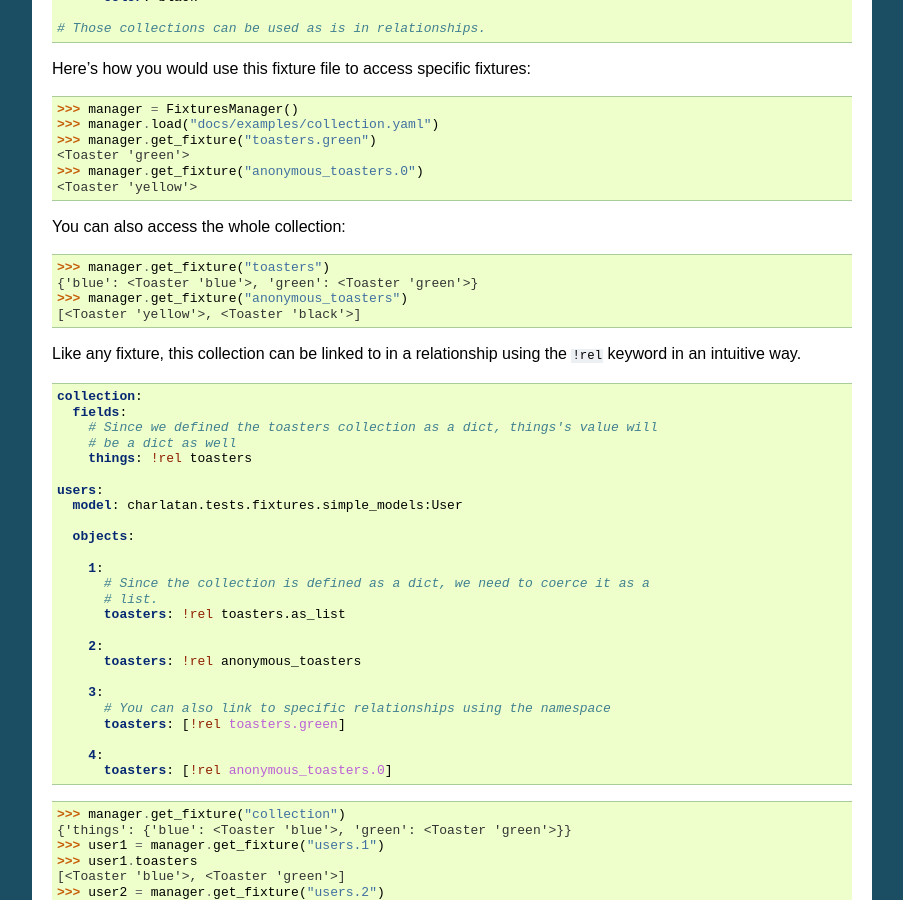
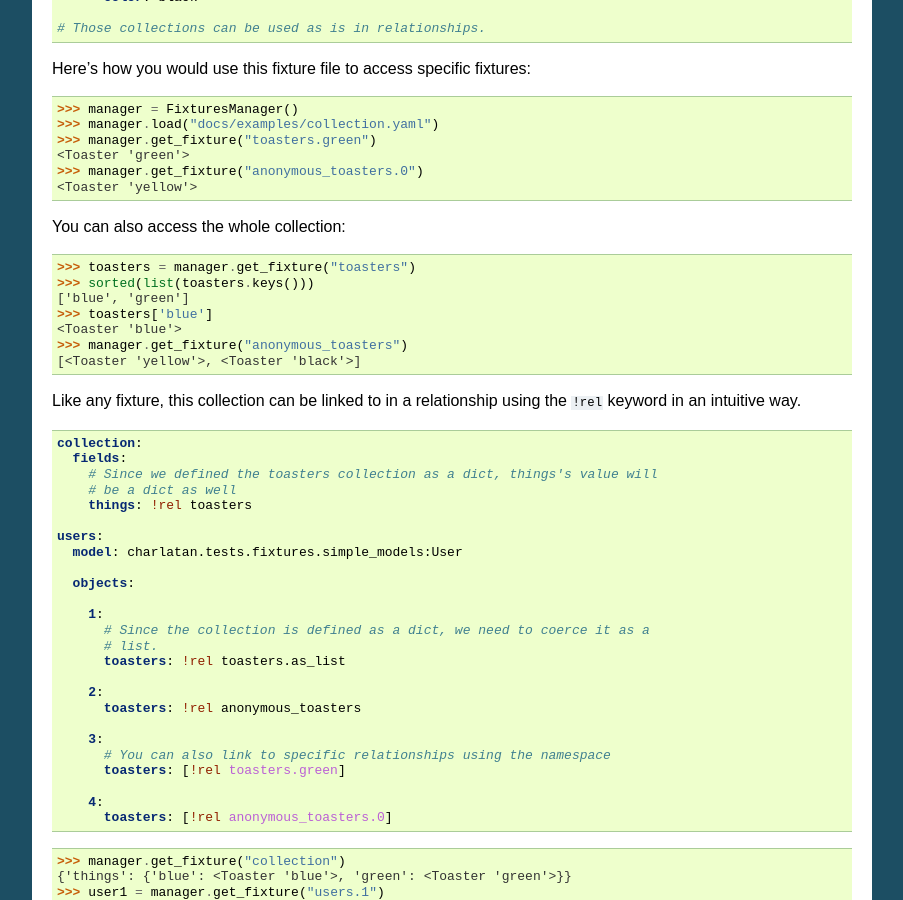
Before and after one commit to uber/charlatan, a Sphinx documentation site: the page built from docs/file-format.rst, in a window 1280 px wide and 900 px high, scrolled down 4229 px. Shown: the whole window, without its empty margins (198-1101 px from the left). Built offline with Sphinx 7.4.7, drawn with Linux system fonts in a browser that asks for light colours.

Commit message:
Make doctest more deterministic

```diff
--- a/docs/file-format.rst
+++ b/docs/file-format.rst
@@ -197,8 +197,11 @@ You can also access the whole collection:
 
 .. doctest::
 
-    >>> manager.get_fixture("toasters")
-    {'blue': <Toaster 'blue'>, 'green': <Toaster 'green'>}
+    >>> toasters = manager.get_fixture("toasters")
+    >>> sorted(list(toasters.keys()))
+    ['blue', 'green']
+    >>> toasters['blue']
+    <Toaster 'blue'>
     >>> manager.get_fixture("anonymous_toasters")
     [<Toaster 'yellow'>, <Toaster 'black'>]
 
```
Also changed, not shown: .travis.yml.
